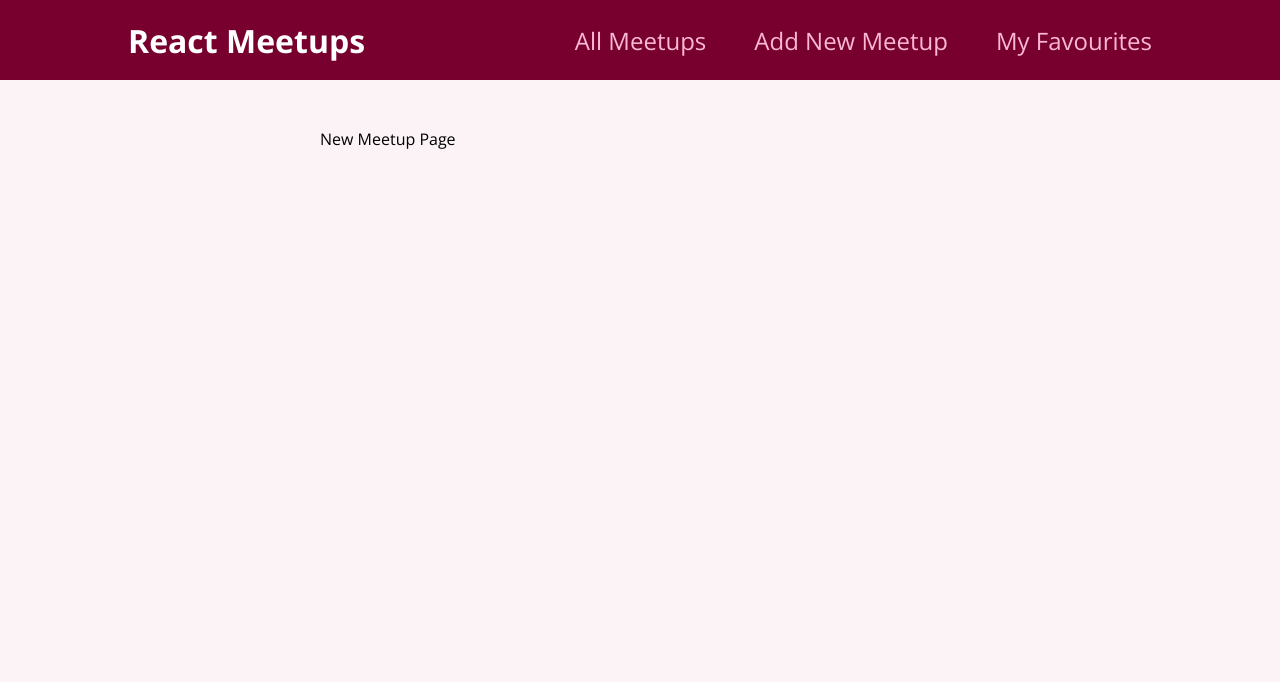
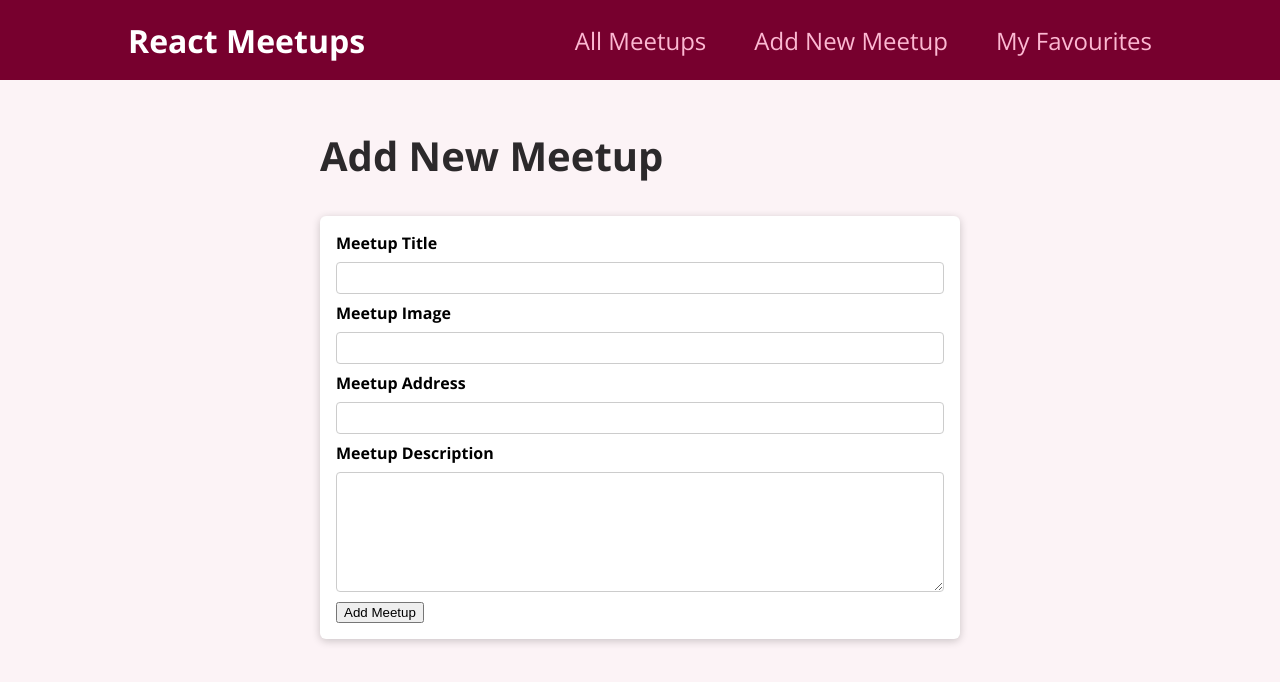
Before and after one commit to mayvastech/react-course-2, a React (Create React App) app: page /new-meetup in a window 1280 px wide. Shown: the top 682 px of the page. Built offline with nearby package versions, Linux system fonts and the light colour scheme.

Commit message:
NewMeetup.js updates

```diff
--- /dev/null
+++ b/src/components/meetups/NewMeetupForm.js
@@ -0,0 +1,38 @@
+import { useRef } from "react";
+import Card from "../ui/Card";
+import classes from "./NewMeetupForm.module.css";
+
+function NewMeetupForm() {
+  const titleInputRef = useRef();
+
+  function submitTrigger(event) {
+    event.preventDefault();
+  }
+
+  return (
+    <Card>
+      <form className={classes.form} onSubmit={submitTrigger}>
+        <div className={classes.control}>
+          <label htmlFor="title">Meetup Title</label>
+          <input type="text" required id="title" ref={titleInputRef}/>
+        </div>
+        <div className={classes.control}>
+          <label htmlFor="image">Meetup Image</label>
+          <input type="url" required id="image" />
+        </div>
+        <div className={classes.control}>
+          <label htmlFor="address">Meetup Address</label>
+          <input type="url" required id="address" />
+        </div>
+        <div className={classes.control}>
+          <label htmlFor="description">Meetup Description</label>
+          <textarea id="description" required rows="5"></textarea>
+        </div>
+        <div className={classes.action}>
+          <button>Add Meetup</button>
+        </div>
+      </form>
+    </Card>
+  );
+}
+export default NewMeetupForm;
--- /dev/null
+++ b/src/components/meetups/NewMeetupForm.module.css
@@ -0,0 +1,45 @@
+.form {
+    padding: 1rem;
+  }
+
+  .control {
+    margin-bottom: 0.5rem;
+  }
+
+  .control label {
+    display: block;
+    font-weight: bold;
+    margin-bottom: 0.5rem;
+  }
+
+  .control input,
+  .control textarea {
+    display: block;
+    font: inherit;
+    border-radius: 4px;
+    border: 1px solid #ccc;
+    padding: 0.25rem;
+    width: 100%;
+  }
+
+  .actions {
+    margin-top: 1rem;
+    text-align: right;
+  }
+
+  .actions button {
+    font: inherit;
+    cursor: pointer;
+    background-color: #77002e;
+    color: white;
+    padding: 0.5rem 1.5rem;
+    border: 1px solid #77002e;
+    border-radius: 4px;
+    font-weight: bold;
+  }
+
+  .actions button:hover,
+  .actions button:active {
+    background-color: #a50e48;
+    border-color: #a50e48;
+  }
--- a/src/pages/AllMeetups.js
+++ b/src/pages/AllMeetups.js
@@ -19,6 +19,7 @@ const DUMMY_DATA = [
     description:
       "This is a second, amazing meetup which you definitely should not miss. It will be a lot of fun!",
   },
+
 ];
 
 function AllMeetupsPage() {
--- a/src/pages/NewMeetup.js
+++ b/src/pages/NewMeetup.js
@@ -1,5 +1,10 @@
+import NewMeetupForm from "../components/meetups/NewMeetupForm";
+
 function NewMeetupPage() {
-  return <div>New Meetup Page</div>;
+  return <section>
+    <h1>Add New Meetup</h1>
+    <NewMeetupForm/>
+  </section>;
 }
 
 export default NewMeetupPage;
```
